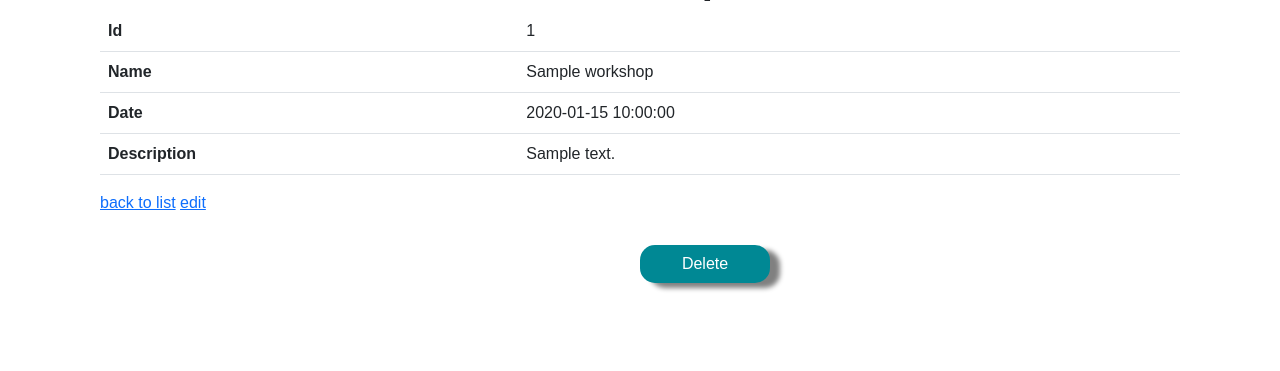
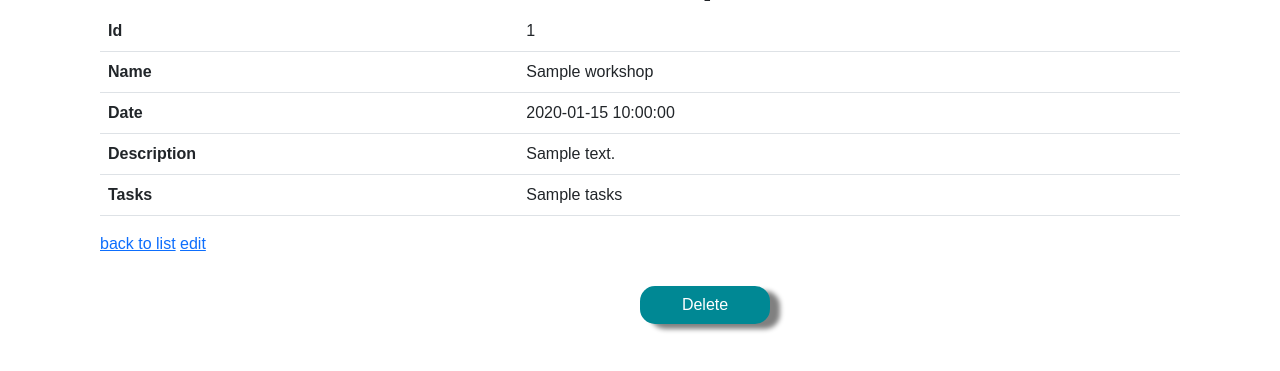
Before and after one commit to tereytere/back_intress_final, a Symfony app: template templates/workshops/show.html.twig in a window 1280 px wide. Shown: the part 145-516 px from the top of the page. Run offline with Twig, Linux system fonts and the light colour scheme; the template is opened without the code that fills it: most values are stand-ins (such as "Sample title", 1, 10 or a date in 2020); some libraries are stand-ins or nearby versions.

Commit message:
property update

```diff
--- a/src/Form/WorkshopsType.php
+++ b/src/Form/WorkshopsType.php
@@ -17,6 +17,7 @@ class WorkshopsType extends AbstractType
             ->add('description')
             ->add('signin')
             ->add('holidays')
+            ->add('tasks')
         ;
     }
 
--- a/templates/workshops/index.html.twig
+++ b/templates/workshops/index.html.twig
@@ -12,6 +12,7 @@
                 <th>Name</th>
                 <th>Date</th>
                 <th>Description</th>
+                <th>Tasks</th>
                 <th>actions</th>
             </tr>
         </thead>
@@ -22,6 +23,7 @@
                 <td>{{ workshop.name }}</td>
                 <td>{{ workshop.date }}</td>
                 <td>{{ workshop.description }}</td>
+                <td>{{ workshop.tasks }}</td>
                 <td>
                     <a href="{{ path('app_workshops_show', {'id': workshop.id}) }}">show</a>
                     <a href="{{ path('app_workshops_edit', {'id': workshop.id}) }}">edit</a>
--- a/templates/workshops/show.html.twig
+++ b/templates/workshops/show.html.twig
@@ -23,6 +23,10 @@
                 <th>Description</th>
                 <td>{{ workshop.description }}</td>
             </tr>
+            <tr>
+                <th>Tasks</th>
+                <td>{{ workshop.tasks }}</td>
+            </tr>
         </tbody>
     </table>
 
```
Also changed, not shown: src/Entity/Workshops.php (+15 -0 lines).
